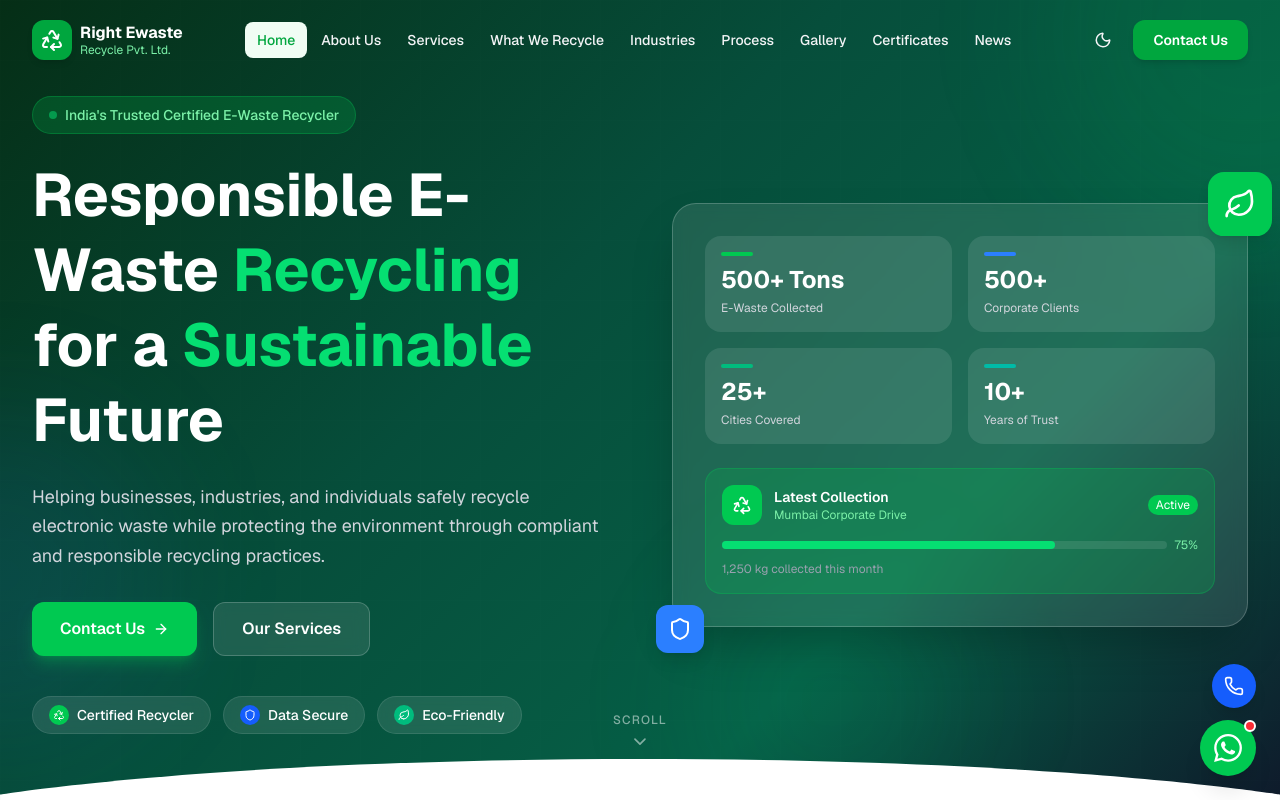
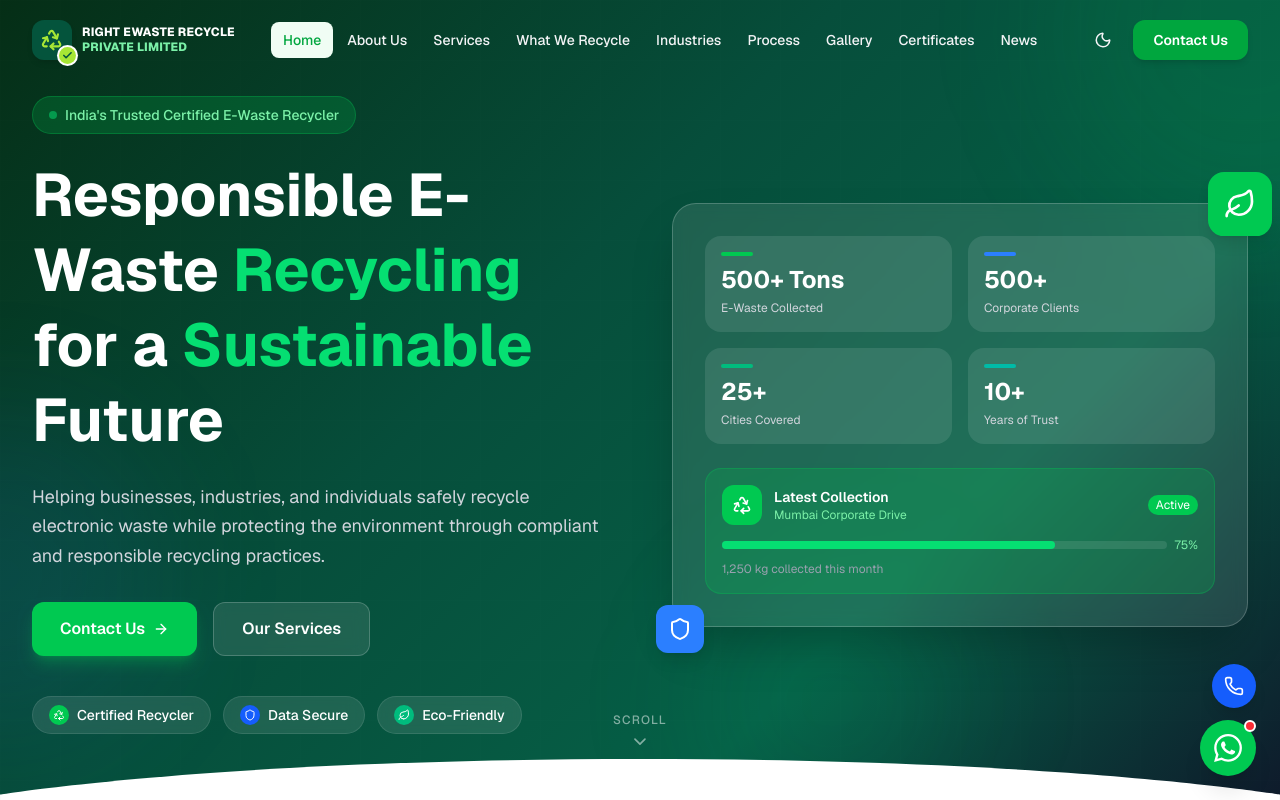
Before and after one commit to jai30603/right-ewaste, a Next.js app: page / in a window 1280 px wide. Shown: the top 800 px of the page. Built offline with nearby package versions, Linux system fonts and the light colour scheme.

Commit message:
Extract logo component and refactor layout components with new branding assets
Replit-Commit-Author: Agent

```diff
--- a/app/components/Footer.tsx
+++ b/app/components/Footer.tsx
@@ -1,5 +1,6 @@
 import Link from "next/link";
-import { Recycle, Phone, Mail, MapPin, Clock, Calendar } from "lucide-react";
+import { Phone, Mail, MapPin, Clock, Calendar } from "lucide-react";
+import Logo from "@/components/Logo";
 
 const quickLinks = [
   { label: "Home", href: "/" },
@@ -38,12 +39,14 @@ export default function Footer() {
           {/* Col 1 — Brand (spans 2 on lg) */}
           <div className="lg:col-span-2">
             <Link href="/" className="flex items-center gap-3 mb-5 group">
-              <div className="w-11 h-11 bg-green-600 group-hover:bg-green-500 rounded-xl flex items-center justify-center shadow-lg transition-colors">
-                <Recycle className="w-6 h-6 text-white" />
-              </div>
+              <Logo className="w-11 h-11" />
               <div>
-                <div className="font-bold text-white text-base leading-tight">Right Ewaste Recycle</div>
-                <div className="text-green-400 text-xs leading-tight">Private Limited</div>
+                <div className="font-extrabold uppercase tracking-wide text-white text-sm leading-tight">
+                  Right Ewaste Recycle
+                </div>
+                <div className="font-extrabold uppercase tracking-wide text-green-400 text-[11px] leading-tight">
+                  Private Limited
+                </div>
               </div>
             </Link>
             <p className="text-sm text-gray-400 leading-relaxed mb-5 max-w-sm">
--- /dev/null
+++ b/app/components/Logo.tsx
@@ -0,0 +1,21 @@
+import { Recycle, Check } from "lucide-react";
+
+/**
+ * Brand mark: a dark-green badge holding the recycle triangle in bright
+ * lime, with a small lime "certified" check badge layered on the corner.
+ * Modeled after the company's recycling-certification badge (arrows +
+ * checkmark), redrawn here as our own icon composition rather than
+ * reusing the source artwork directly.
+ */
+export default function Logo({ className = "w-10 h-10" }: { className?: string }) {
+  return (
+    <div className={`relative shrink-0 ${className}`}>
+      <div className="w-full h-full rounded-xl flex items-center justify-center shadow-md bg-[#04543c]">
+        <Recycle className="w-[58%] h-[58%] text-[#a7e635]" strokeWidth={2.25} />
+      </div>
+      <div className="absolute -bottom-1 -right-1 w-[42%] h-[42%] min-w-[14px] min-h-[14px] rounded-full bg-[#a7e635] ring-2 ring-white flex items-center justify-center">
+        <Check className="w-[65%] h-[65%] text-[#04543c]" strokeWidth={3.5} />
+      </div>
+    </div>
+  );
+}
--- a/app/components/Navbar.tsx
+++ b/app/components/Navbar.tsx
@@ -3,9 +3,10 @@
 import { useState, useEffect } from "react";
 import Link from "next/link";
 import { usePathname } from "next/navigation";
-import { Menu, X, Recycle } from "lucide-react";
+import { Menu, X } from "lucide-react";
 import { motion, AnimatePresence } from "framer-motion";
 import ThemeToggle from "@/components/ThemeToggle";
+import Logo from "@/components/Logo";
 
 const navLinks = [
   { label: "Home", href: "/" },
@@ -52,28 +53,22 @@ export default function Navbar() {
           }`}
         >
           {/* Logo */}
-          <Link href="/" className="flex items-center gap-2 group shrink-0">
-            <div
-              className={`bg-green-600 rounded-xl flex items-center justify-center shadow-md group-hover:bg-green-700 transition-all duration-300 ${
-                scrolled ? "w-8 h-8" : "w-10 h-10"
-              }`}
-            >
-              <Recycle className={`text-white transition-all duration-300 ${scrolled ? "w-4 h-4" : "w-6 h-6"}`} />
-            </div>
+          <Link href="/" className="flex items-center gap-2.5 group shrink-0">
+            <Logo className={`transition-all duration-300 ${scrolled ? "w-8 h-8" : "w-10 h-10"}`} />
             <div className="hidden sm:block">
               <div
-                className={`font-bold leading-tight transition-all duration-300 ${
-                  scrolled ? "text-sm" : "text-base"
-                } ${isTransparent ? "text-white" : "text-gray-900"}`}
+                className={`font-extrabold uppercase tracking-wide leading-tight transition-all duration-300 ${
+                  scrolled ? "text-[11px]" : "text-xs"
+                } ${isTransparent ? "text-white" : "text-[#04543c]"}`}
               >
-                Right Ewaste
+                Right Ewaste Recycle
               </div>
               <div
-                className={`leading-tight transition-all duration-300 ${
-                  scrolled ? "text-[10px]" : "text-xs"
-                } ${isTransparent ? "text-green-300" : "text-green-600"}`}
+                className={`font-extrabold uppercase tracking-wide leading-tight transition-all duration-300 ${
+                  scrolled ? "text-[11px]" : "text-xs"
+                } ${isTransparent ? "text-green-300" : "text-[#04543c]"}`}
               >
-                Recycle Pvt. Ltd.
+                Private Limited
               </div>
             </div>
           </Link>
--- a/app/components/PageLoader.tsx
+++ b/app/components/PageLoader.tsx
@@ -1,7 +1,7 @@
 "use client";
 
 import { useEffect, useState } from "react";
-import { Recycle } from "lucide-react";
+import Logo from "@/components/Logo";
 
 export default function PageLoader() {
   const [visible, setVisible] = useState(true);
@@ -45,11 +45,9 @@ export default function PageLoader() {
     >
       <div className="relative flex items-center justify-center">
         <span className="absolute w-20 h-20 rounded-full border-2 border-green-400/30 animate-ping" />
-        <div className="w-16 h-16 bg-green-600 rounded-2xl flex items-center justify-center shadow-lg animate-pulse">
-          <Recycle className="w-8 h-8 text-white animate-spin [animation-duration:2.5s]" />
-        </div>
+        <Logo className="w-16 h-16 shadow-lg animate-pulse [&_svg]:animate-spin [&_svg]:[animation-duration:2.5s]" />
       </div>
-      <p className="mt-6 text-white font-semibold tracking-wide text-sm">
+      <p className="mt-6 text-white font-extrabold uppercase tracking-wide text-sm">
         Right Ewaste Recycle
       </p>
       <p className="mt-1 text-green-300 text-xs">Loading a cleaner experience…</p>
--- a/app/loading.tsx
+++ b/app/loading.tsx
@@ -1,15 +1,13 @@
-import { Recycle } from "lucide-react";
+import Logo from "@/components/Logo";
 
 export default function Loading() {
   return (
     <div className="fixed inset-0 z-[150] flex flex-col items-center justify-center hero-gradient">
       <div className="relative flex items-center justify-center">
         <span className="absolute w-20 h-20 rounded-full border-2 border-green-400/30 animate-ping" />
-        <div className="w-16 h-16 bg-green-600 rounded-2xl flex items-center justify-center shadow-lg animate-pulse">
-          <Recycle className="w-8 h-8 text-white animate-spin [animation-duration:2.5s]" />
-        </div>
+        <Logo className="w-16 h-16 shadow-lg animate-pulse [&_svg]:animate-spin [&_svg]:[animation-duration:2.5s]" />
       </div>
-      <p className="mt-6 text-white font-semibold tracking-wide text-sm">
+      <p className="mt-6 text-white font-extrabold uppercase tracking-wide text-sm">
         Right Ewaste Recycle
       </p>
       <p className="mt-1 text-green-300 text-xs">Loading a cleaner experience…</p>
```
Also changed, not shown: attached_assets/image_1784029034254.png (added), attached_assets/image_1784029077064.png (added).
